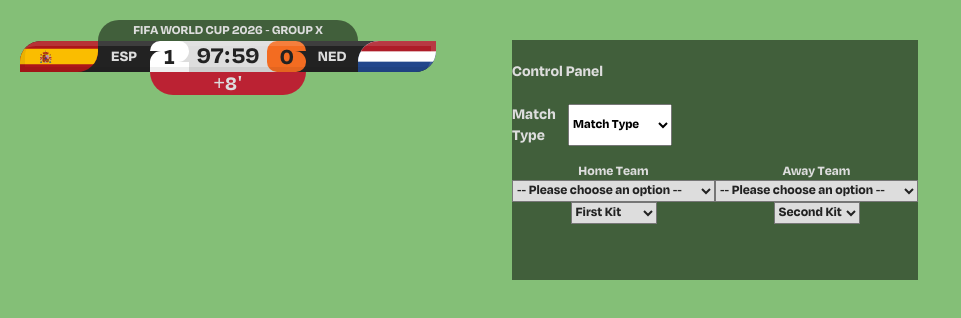
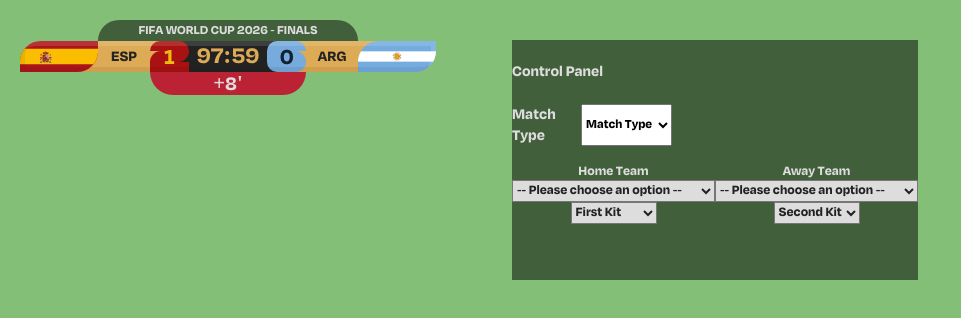
Before and after one commit to samhi113/26cupScorebug, a plain HTML site: page index.html in a window 1280 px wide. Shown: the whole page, without its empty margins (0-961 px from the left). Drawn offline with Linux system fonts and the light colour scheme.

Commit message:
Modify index.html for World Cup Finals display
Updated the HTML structure for the FIFA World Cup 2026 page, changing the navigation header from 'GROUP X' to 'FINALS' and adjusting the score display colors.

```diff
--- a/index.html
+++ b/index.html
@@ -7,17 +7,17 @@
     <link rel="stylesheet" href="style.css">
 </head>
 <body>
-    <nav class="">
-        <h2 class="head" id="head">FIFA WORLD CUP 2026 - GROUP X</h2>
+    <nav class="final">
+        <h2 class="head" id="head">FIFA WORLD CUP 2026 - FINALS</h2>
 
         <div class="main">
             <div class="team">
                 <img src="./img/espFlag.svg" alt="Spain Flag" class="flag left" id="flagLeft">
                 <h3 class="teamAbbr" id="abbrLeft">ESP</h3>
-                <div class="score left">
-                    <div class="scorebar" style="background-color: #fff; color: #222;"></div>
-                    <div class="scorebar" style="background-color: #fff; color: #222;" id="scoreLeft">1</div>
-                    <div class="scorebar" style="background-color: #fff; color: #222;"></div>
+                <div class="score left" id="scoreLeft">
+                    <div class="scorebar" style="background-color: #a11; color: #eb1;"></div>
+                    <div class="scorebar" style="background-color: #a11; color: #eb1;" id="scoreLeft">1</div>
+                    <div class="scorebar" style="background-color: #a11; color: #eb1;"></div>
                 </div>
             </div>
 
@@ -27,12 +27,12 @@
 
             <div class="team">
                 <div class="score right" id="scoreRight">
-                    <div class="scorebar" style="background-color: #f36c21; color: #222;"></div>
-                    <div class="scorebar" style="background-color: #f36c21; color: #222;">0</div>
-                    <div class="scorebar" style="background-color: #f36c21; color: #222;"></div>
+                    <div class="scorebar" style="background-color: #7ad; color: #123;"></div>
+                    <div class="scorebar" style="background-color: #7ad; color: #123;">0</div>
+                    <div class="scorebar" style="background-color: #7ad; color: #123;"></div>
                 </div>
-                <h3 class="teamAbbr" id="abbrRight">NED</h3>
-                <img src="./img/nedFlag.svg" alt="Netherlands Flag" class="flag right" id="flagRight">
+                <h3 class="teamAbbr" id="abbrRight">ARG</h3>
+                <img src="./img/argFlag.svg" alt="Argentina Flag" class="flag right" id="flagRight">
             </div>
         </div>
 
@@ -65,7 +65,7 @@
                     <option value="r8">Round of 8</option>
                     <option value="semis">Semifinals</option>
                     <option value="3rd">Third Place</option>
-                    <option value="finals">Championship</option>
+                    <option value="finals">Finals</option>
                 </select>
             </div>
 
@@ -236,6 +236,8 @@
                     </select>
                 </div>
             </div>
+
+            <label for=""></label>
         </form>
     </div>
 
```
